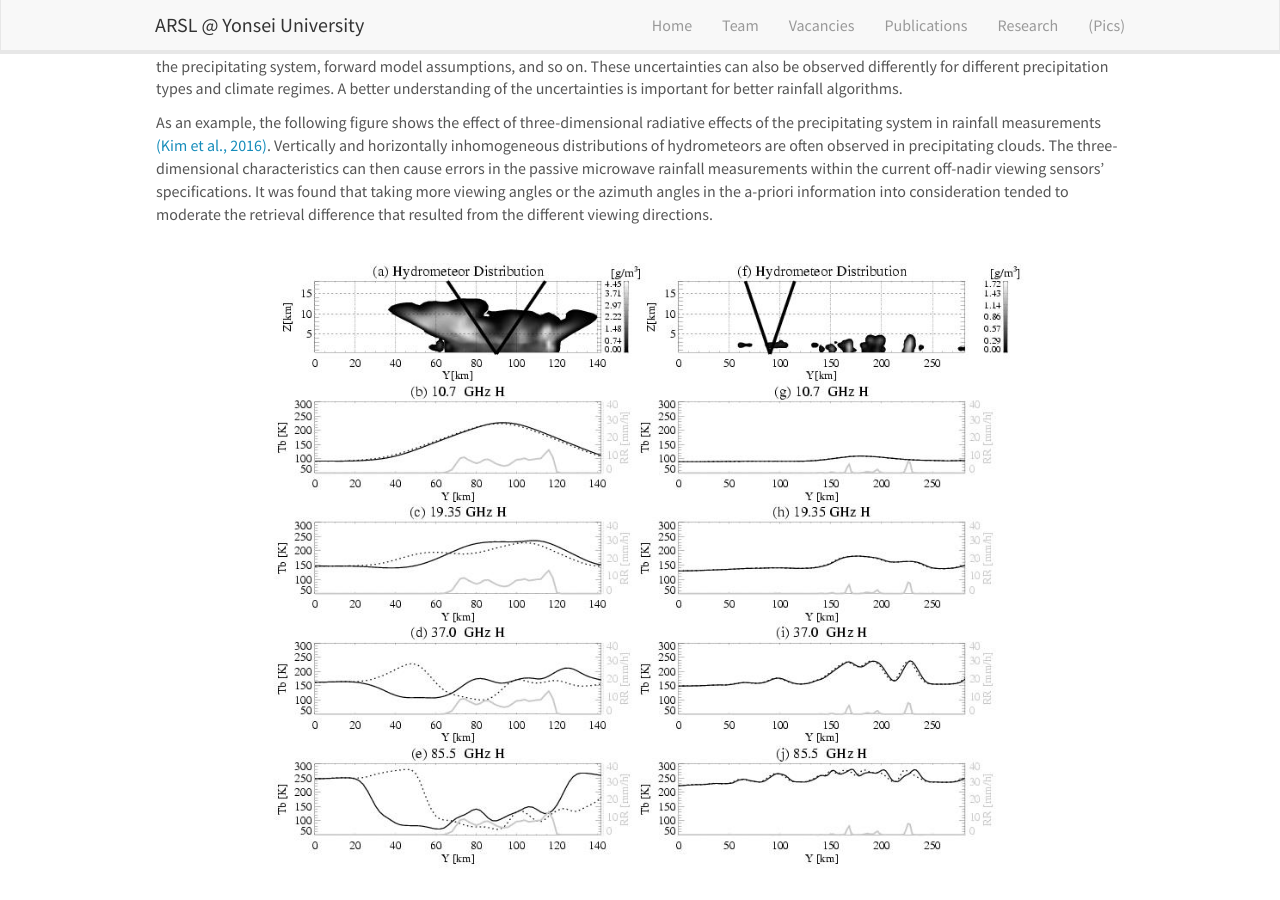
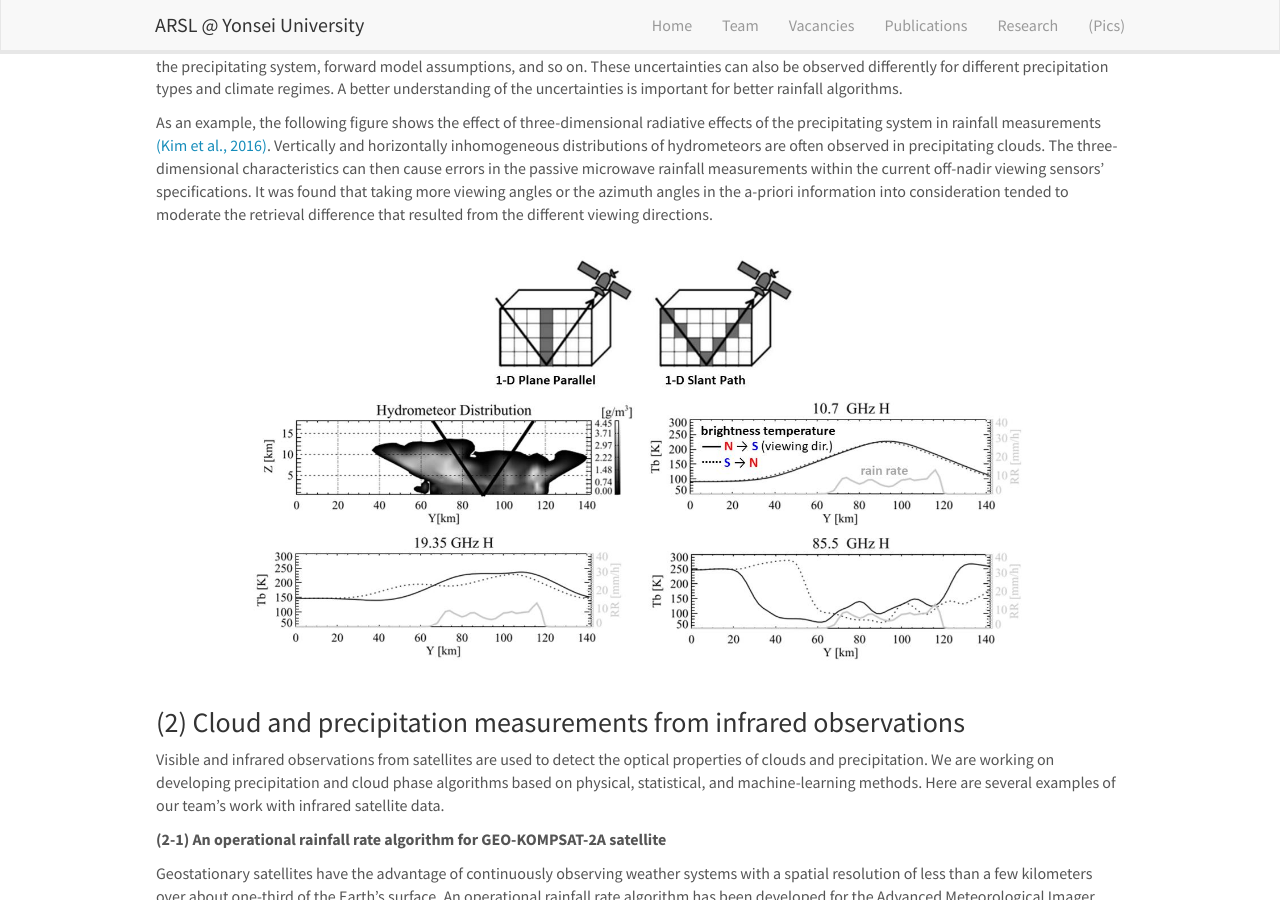
Before and after one commit to roo2003/roo2003.github.io, a Jekyll site: the page built from _pages/research.md, in a window 1280 px wide and 900 px high, scrolled down 1369 px. Built offline with Jekyll 4.4.1, drawn with Linux system fonts in a browser that asks for light colours; nearby versions of some CDN libraries.

Commit message:
Update research.md

```diff
--- a/_pages/research.md
+++ b/_pages/research.md
@@ -44,7 +44,7 @@ There are many sources of error in passive microwave rainfall estimation. Errors
 As an example, the following figure shows the effect of three-dimensional radiative effects of the precipitating system in rainfall measurements [(Kim et al., 2016)](https://doi.org/10.1109/TGRS.2015.2490743). Vertically and horizontally inhomogeneous distributions of hydrometeors are often observed in precipitating clouds. The three-dimensional characteristics can then cause errors in the passive microwave rainfall measurements within the current off-nadir viewing sensors' specifications. It was found that taking more viewing angles or the azimuth angles in the a-priori information into consideration tended to moderate the retrieval difference that resulted from the different viewing directions.
 
 <div style="text-align: center;">
-  <img src="{{ site.url }}{{ site.baseurl }}/images/respic/passive6.jpg" style="width: 80%; margin: 2%;">
+  <img src="{{ site.url }}{{ site.baseurl }}/images/respic/3deffect.JPG" style="width: 80%; margin: 2%;">
 </div>
 
 ### (2) Cloud and precipitation measurements from infrared observations
```
